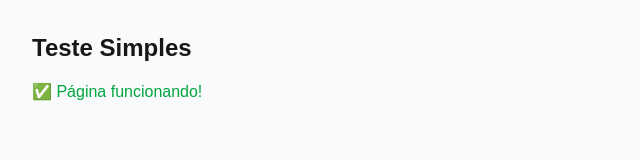
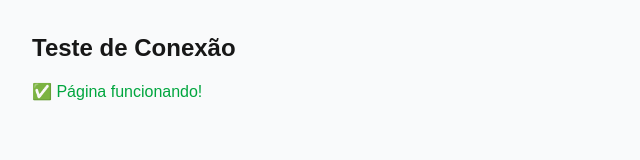
Before and after one commit to advogadoraphaelmurat-afk/vota-condominio3, a Next.js app: page /teste-db in a window 1280 px wide. Shown: the top 160 px of the page, without its empty margins (0-640 px from the left). Built offline with nearby package versions, Linux system fonts and the light colour scheme.

Commit message:
Fix test page

```diff
--- a/app/teste-db/page.tsx
+++ b/app/teste-db/page.tsx
@@ -1,7 +1,7 @@
 export default function TestePage() {
   return (
     <div className="p-8 bg-gray-50 min-h-screen">
-      <h1 className="text-2xl font-bold mb-4">Teste Simples</h1>
+      <h1 className="text-2xl font-bold mb-4">Teste de Conexão</h1>
       <p className="text-green-600">✅ Página funcionando!</p>
     </div>
   )
```
